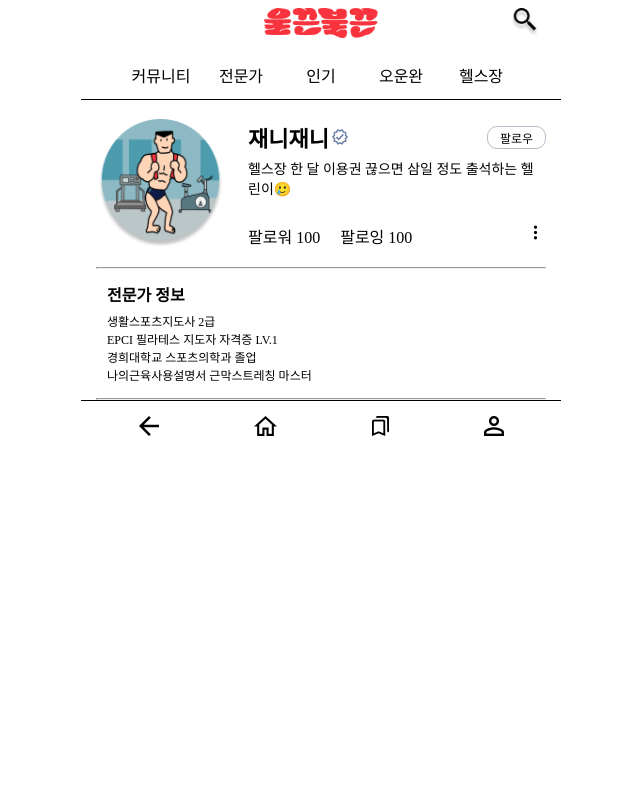
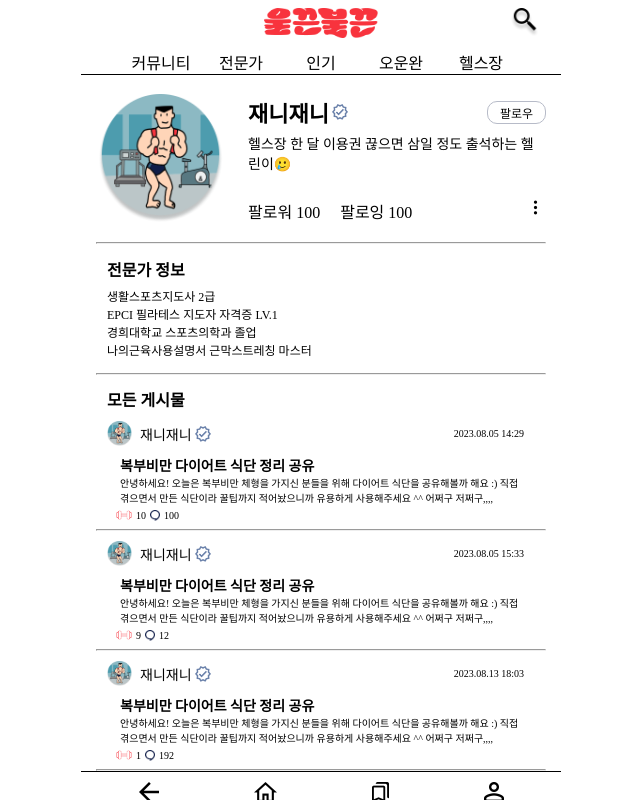
Before and after one commit to LikeLion-at-DGU/backback_frontend, a Next.js app: page /mypage in a window 1280 px wide. Shown: the whole page, without its empty margins (319-959 px from the left). Built offline with nearby package versions, Linux system fonts and the light colour scheme; a web font is replaced by a local one.

Commit message:
feature/21: 마이페이지 글 리스트 구현

```diff
--- a/src/components/mypage/Post.tsx
+++ b/src/components/mypage/Post.tsx
@@ -54,10 +54,6 @@ const postSubTextStyle = {
     fontWeight: 500,
     fontSize: '10px'
 } as React.CSSProperties;
-
-const postCountImageStyle = {
-
-}
 
 export function Post({post}: PostProps) {
     const profileImagePath = `/assets/images/Character${post.writer.level}.png`;
--- a/src/components/mypage/PostList.tsx
+++ b/src/components/mypage/PostList.tsx
@@ -1,8 +1,31 @@
 import { Post } from "./Post"
 
-interface PostProps {
+interface PostListProps {
     isMine: boolean,
     currentPage: number,
     totalPages: number,
     postList: Post[]
 }
+
+const postListTitleTextstyle = {
+    fontWeight: 700,
+    fontSize: '16px',
+    margin: '12px 0px 2px 26px'
+}
+
+export function PostList({isMine, currentPage, totalPages, postList}: PostListProps) {
+    return (
+        <div>
+            <p
+                style={postListTitleTextstyle}
+            >
+                {isMine ? "내가 쓴 글" : "모든 게시물"}
+            </p>
+            <div>
+                {postList.map((post:Post, index:number) => (
+                    <Post post={post} />
+                ))}
+            </div>
+        </div>
+    )
+}
--- a/src/pages/mypage/index.tsx
+++ b/src/pages/mypage/index.tsx
@@ -1,4 +1,5 @@
 import { ExpertInfo } from "@/components/mypage/ExpertInfo";
+import { PostList } from "@/components/mypage/PostList";
 import { Profile } from "@/components/mypage/Profile";
 import { Inter } from "next/font/google";
 
@@ -35,6 +36,34 @@ export default function MyPage(){
             content: "안녕하세요! 오늘은 복부비만 체형을 가지신 분들을 위해 다이어트 식단을 공유해볼까 해요 :) 직접 겪으면서 만든 식단이라 꿀팁까지 적어놨으니까 유용하게 사용해주세요 ^^ 어쩌구 저쩌구,,,,",
             likesCnt: 10,
             commentsCnt: 100
+        },
+        {
+            id: 2,
+            createdAt: "2023.08.05 15:33",
+            writer: {
+                profileId: 1,
+                nickname: "재니재니",
+                level: 3,
+                type: "TRAINER"
+            },
+            title: "복부비만 다이어트 식단 정리 공유",
+            content: "안녕하세요! 오늘은 복부비만 체형을 가지신 분들을 위해 다이어트 식단을 공유해볼까 해요 :) 직접 겪으면서 만든 식단이라 꿀팁까지 적어놨으니까 유용하게 사용해주세요 ^^ 어쩌구 저쩌구,,,,",
+            likesCnt: 9,
+            commentsCnt: 12
+        },
+        {
+            id: 3,
+            createdAt: "2023.08.13 18:03",
+            writer: {
+                profileId: 1,
+                nickname: "재니재니",
+                level: 3,
+                type: "TRAINER"
+            },
+            title: "복부비만 다이어트 식단 정리 공유",
+            content: "안녕하세요! 오늘은 복부비만 체형을 가지신 분들을 위해 다이어트 식단을 공유해볼까 해요 :) 직접 겪으면서 만든 식단이라 꿀팁까지 적어놨으니까 유용하게 사용해주세요 ^^ 어쩌구 저쩌구,,,,",
+            likesCnt: 1,
+            commentsCnt: 192
         }
     ]
 
@@ -49,6 +78,7 @@ export default function MyPage(){
                 }}
             ></hr>
             <ExpertInfo infoList={expertInfo} />
+            <PostList isMine={isMine} currentPage={3} totalPages={5} postList={postList} />
         </div>
     )
 }
```
